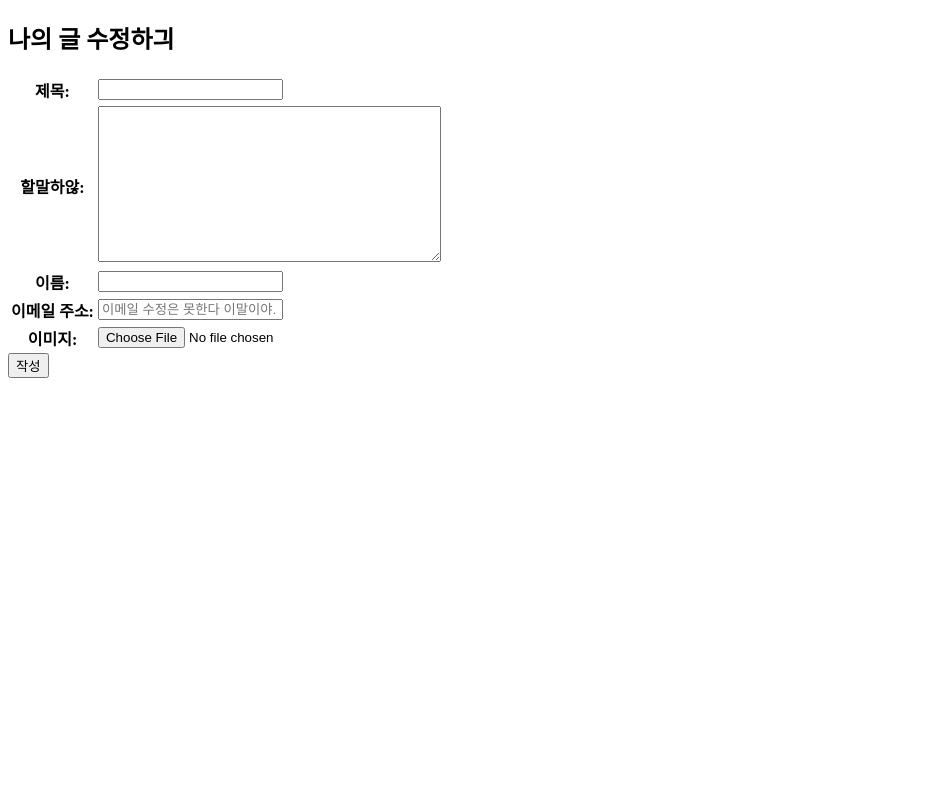
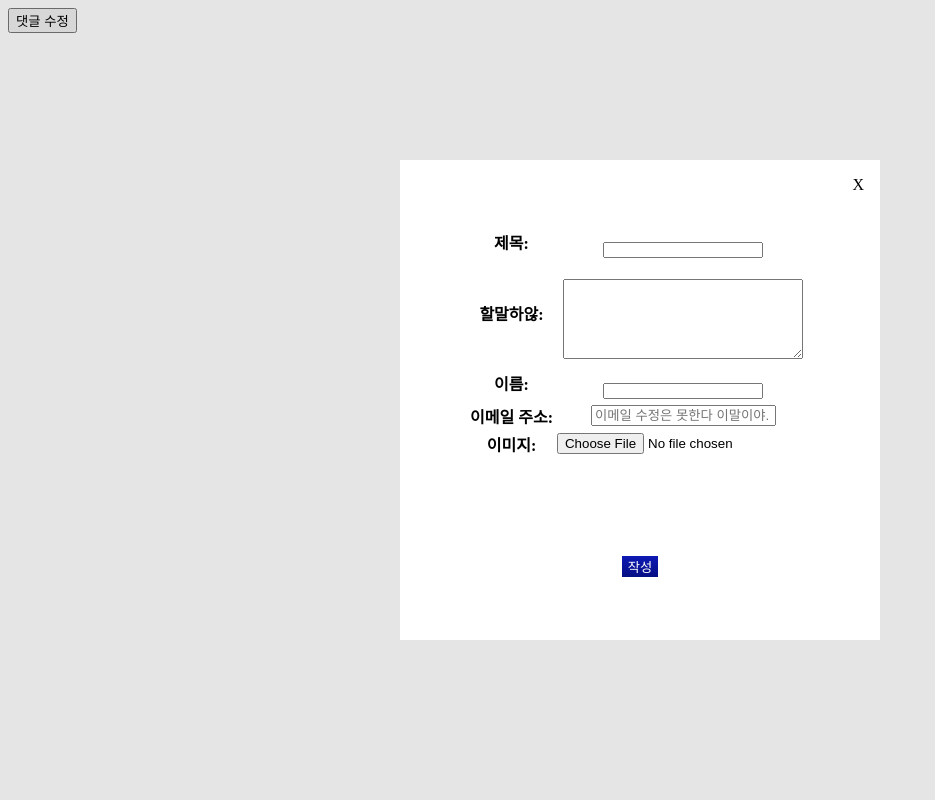
Before and after one commit to CMH5701/KCMProject_lion, a Django app: template kcmapp/templates/edit.html in a window 1280 px wide. Shown: the whole page, without its empty margins (0-935 px from the left). Run offline with Django 4.2, Linux system fonts and the light colour scheme; the template is opened without the code that fills it: values that come from a table or form of the project are taken from there, others are empty; data comes from the database, SQL or seed files in the repository; both versions use the stored data as it was after the commit; parts of the project's set-up code (start-up, migrations or seed data) failed here and were passed over.

Commit message:
feat:모달 창 추가

```diff
--- /dev/null
+++ b/kcmapp/static/css/detail.css
@@ -0,0 +1,81 @@
+*{
+    box-sizing:border-box;
+}
+a{
+text-decoration:none;
+}
+
+.modal-background{
+    position:fixed;
+    background:rgba(0,0,0,0.1);
+    top:0;
+    left:0;
+    height:100%;
+    width:100%;
+    display:none;
+}
+form{
+width:100%;
+height:100%;
+}
+form{
+    display:flex;
+    flex-direction:column;
+    justify-content:center;
+    align-items:center;
+    width:100%;
+    height:100%;
+    gap:20%;
+}
+.modal-editpage{
+    background:#fff;
+    box-shadow:0px 0px rgba(0,0,0,0.3);
+    position:absolute;
+    top:50%;
+    left:50%;
+    transform:translate(-50%,-50%);
+    width:30rem;
+    height:30rem;
+    text-align:center;
+    display:flex;
+    flex-direction:column;
+    justify-content:space-around;
+
+}
+.btn-close{
+    position:absolute;
+    top:1rem;
+    right:1rem;
+}
+.btn-submit{
+    background:rgb(6,14,131);
+    background:linear-gradient(0deg,rgba(6,14,131,1) 0%,rgba(12,25,180,1) 100%);
+    border:none;
+    color:#fff;
+    display:block;
+    margin:1px auto;
+    transition: all 0.3s;
+}
+.btn-submit:hover{
+    background:rgb(0,3,255);
+    background:linear-gradient(0deg,rgba(0,3,255,1) 0% rgba(2,126,251,1) 100%);
+}
+.modal-background.active{
+    display:block;
+}
+
+input:focus,textarea:focus{
+    background:#f1f1f1;
+}
+input[type=text]{
+    width:10rem;
+    height:1rem;
+    font-size:1rem;
+    margin-top:1rem;
+}
+
+textarea{
+    width:15rem;
+    height:5rem;
+    margin-top:1rem;w
+}
--- /dev/null
+++ b/kcmapp/static/js/detail.js
@@ -0,0 +1,16 @@
+let modal = document.querySelector('#modal-notice');
+let modalActive = document.querySelector('#modal-active');
+let modalClose = document.querySelector('#modal-close');
+
+function activeModal(){
+    modal.classList.add('active');
+    document.querySelector('body').style.overflow = 'hidden';
+}
+
+function hideModal(){
+    modal.classList.remove('active');
+    document.querySelector('body').style.overflow = 'visible';
+}
+
+modalActive.addEventListener('click',activeModal);
+modalClose.addEventListener('click',hideModal);
--- a/kcmapp/templates/detail.html
+++ b/kcmapp/templates/detail.html
@@ -1,3 +1,4 @@
+{% load static %}
 <!DOCTYPE html>
 <html lang="en">
 <head>
@@ -5,9 +6,9 @@
     <meta http-equiv="X-UA-Compatible" content="IE=edge">
     <meta name="viewport" content="width=device-width, initial-scale=1.0">
     <title>글 구경하기</title>
+
 </head>
 <body>
-    <form  method= "POST">
         <p>제목: {{cashbooks.title}}</p>
         <p>작성일: {{cashbooks.pub_date}}</p>
         <p>지출내역:{{cashbooks.content}}</p>
@@ -15,11 +16,10 @@
          <image src = "{{cashbooks.image.url}}" width = "250" height = "250"
          alt = image>  <br>
          {% endif %}
-
-    </form>
     {% if cashbooks.user == user %} <!--글을 작성한 작성자일 경우만 수정 및 삭제 가능-->
     <a href="{% url 'edit' cashbooks.id %}" class="btn btn-info">Update</a>
     <a href="{% url 'delete' cashbooks.id %}" class="btn btn-primary">Delete</a>
     {% endif %}
+
 </body>
 </html>
--- a/kcmapp/templates/edit.html
+++ b/kcmapp/templates/edit.html
@@ -1,3 +1,4 @@
+{% load static %}
 <!DOCTYPE html>
 <html lang="en">
 <head>
@@ -5,15 +6,13 @@
     <meta http-equiv="X-UA-Compatible" content="IE=edge">
     <meta name="viewport" content="width=device-width, initial-scale=1.0">
     <title>우리의 이야기 만들긔</title>
-    <style>
-div{
-    float:right;
-}
-    </style>
-
+    <link rel = "stylesheet" href = "{% static 'css/detail.css' %}" type = "text/css">
 </head>
 <body>
-    <h2>나의 글 수정하긔</h2>
+    <button id = "modal-active">댓글 수정</button>
+    <div id = "modal-notice" class = "modal-background active">
+        <div class = "modal-editpage">
+            <a class = "btn-close" id = "modal-close">X</a>
     <form  method= "POST" enctype = "multipart/form-data">
         {% csrf_token %}
         <table>
@@ -22,7 +21,10 @@ div{
             <div><image src = "{{cashbook.image.url}}" width = "250" height = "250" alt = "이미지" >  </div>
             {% endif %}
         </table>
-        <button type="subimit">작성</button>
+        <button type="subimit" class = "btn-submit">작성</button>
     </form>
+    </div>
+    </div>
+<script src = "{% static 'js/detail.js' %}"></script>
 </body>
 </html>
```
Also changed, not shown: db.sqlite3, 1 other file.
